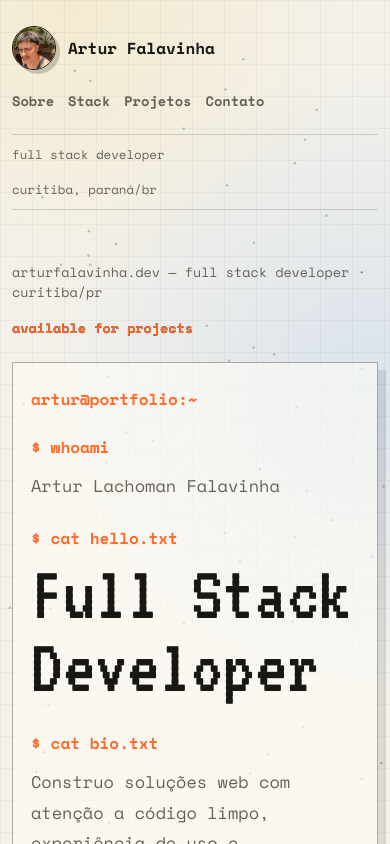
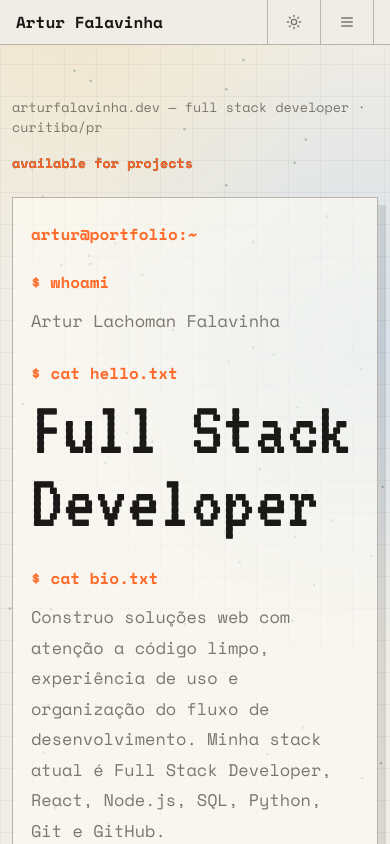
Before and after one commit to Artur-Falavinha/projeto_individual_curriculo_online, a React (Vite) app: page / in a window 390 px wide. Shown: the top 844 px of the page. Built offline with nearby package versions, Linux system fonts and the light colour scheme.

Commit message:
style: ajustar header retro

```diff
--- a/index.html
+++ b/index.html
@@ -9,6 +9,18 @@
     />
     <link rel="icon" type="image/svg+xml" href="%BASE_URL%favicon.svg" />
     <title>Artur Falavinha | Full Stack Developer</title>
+    <script>
+      (() => {
+        const temaSalvo = localStorage.getItem('theme');
+        const temaEscuro =
+          temaSalvo === 'dark' ||
+          (!temaSalvo && window.matchMedia('(prefers-color-scheme: dark)').matches);
+
+        if (temaEscuro) {
+          document.documentElement.classList.add('dark');
+        }
+      })();
+    </script>
   </head>
   <body>
     <div id="root"></div>
--- a/src/componentes/Cabecalho.jsx
+++ b/src/componentes/Cabecalho.jsx
@@ -1,5 +1,31 @@
+import { Menu, Moon, Sun, X } from 'lucide-react';
+import { useEffect, useState } from 'react';
+
+const chaveTema = 'theme';
+
+function obterTemaInicial() {
+  if (typeof window === 'undefined') {
+    return 'light';
+  }
+
+  const temaSalvo = window.localStorage.getItem(chaveTema);
+
+  if (temaSalvo === 'dark' || temaSalvo === 'light') {
+    return temaSalvo;
+  }
+
+  return window.matchMedia('(prefers-color-scheme: dark)').matches ? 'dark' : 'light';
+}
+
+function aplicarTema(tema) {
+  document.documentElement.classList.toggle('dark', tema === 'dark');
+  window.localStorage.setItem(chaveTema, tema);
+}
+
 export function Cabecalho({ curriculo, rotaAtual }) {
   const base = import.meta.env.BASE_URL;
+  const [tema, setTema] = useState(obterTemaInicial);
+  const [menuAberto, setMenuAberto] = useState(false);
   const itensNavegacao = [
     ['about', 'Sobre'],
     ['stack', 'Stack'],
@@ -8,37 +34,93 @@ export function Cabecalho({ curriculo, rotaAtual }) {
   ];
 
   const criarHref = (rota = '') => `${base}${rota}`.replace(/\/{2,}/g, '/');
-  const caminhoFoto = `${base}${curriculo.foto.replace(/^\//, '')}`.replace(/\/{2,}/g, '/');
+  const estaEscuro = tema === 'dark';
+
+  useEffect(() => {
+    aplicarTema(tema);
+  }, [tema]);
+
+  useEffect(() => {
+    setMenuAberto(false);
+  }, [rotaAtual]);
+
+  function alternarTema() {
+    setTema((temaAtual) => (temaAtual === 'dark' ? 'light' : 'dark'));
+  }
 
   return (
-    <header className="cabecalho">
+    <header className="cabecalho retro-header">
       <nav className="cabecalho__nav" aria-label="Navegação principal">
-        <a className="marca" href={criarHref()} aria-current={rotaAtual === 'inicio' ? 'page' : undefined}>
-          <img className="marca__foto" src={caminhoFoto} alt="Foto de Artur Lachoman Falavinha" />
-          <span className="marca__nome">
-            Artur Falavinha
-            <span className="marca__cursor cursor-terminal" aria-hidden="true" />
-          </span>
+        <a className="marca retro-brand" href={criarHref()} aria-current={rotaAtual === 'inicio' ? 'page' : undefined}>
+          Artur Falavinha
+          <span className="marca__cursor cursor-terminal" aria-hidden="true" />
         </a>
 
-        <span className="cabecalho__divisor" aria-hidden="true">
-          |
+        <span className="cabecalho__divisor retro-divider" aria-hidden="true">
+          │
         </span>
 
-        <ul className="navegacao">
+        <ul className="navegacao navegacao--desktop">
           {itensNavegacao.map(([rota, rotulo]) => (
             <li key={rota}>
-              <a href={criarHref(rota)} aria-current={rotaAtual === rota ? 'page' : undefined}>
-                {rotaAtual === rota ? `[${rotulo}]` : rotulo}
+              <a className="retro-nav-link" href={criarHref(rota)} aria-current={rotaAtual === rota ? 'page' : undefined}>
+                {rotulo}
               </a>
             </li>
           ))}
         </ul>
+
+        <div className="cabecalho__espaco" aria-hidden="true" />
+
+        <div className="cabecalho__controles">
+          <div className="cabecalho__controle">
+            <button
+              className="retro-ctrl-btn"
+              type="button"
+              title="Alternar tema"
+              aria-label="Alternar tema"
+              onClick={alternarTema}
+            >
+              {estaEscuro ? <Moon size={16} strokeWidth={2} /> : <Sun size={16} strokeWidth={2} />}
+            </button>
+          </div>
+
+          <div className="cabecalho__menu-mobile">
+            <button
+              className="retro-ctrl-btn"
+              type="button"
+              aria-expanded={menuAberto}
+              aria-label={menuAberto ? 'Fechar menu' : 'Abrir menu'}
+              onClick={() => setMenuAberto((aberto) => !aberto)}
+            >
+              {menuAberto ? <X size={16} strokeWidth={2} /> : <Menu size={16} strokeWidth={2} />}
+            </button>
+
+            {menuAberto && (
+              <div className="menu-mobile" role="menu">
+                {itensNavegacao.map(([rota, rotulo]) => (
+                  <a
+                    className="menu-mobile__item"
+                    href={criarHref(rota)}
+                    key={rota}
+                    role="menuitem"
+                    aria-current={rotaAtual === rota ? 'page' : undefined}
+                  >
+                    {rotulo}
+                  </a>
+                ))}
+              </div>
+            )}
+          </div>
+        </div>
       </nav>
 
-      <div className="cabecalho__status" aria-label="Resumo profissional">
-        <span>{curriculo.titulo}</span>
-        <span>{curriculo.localizacao.replace(', Brasil', '/BR')}</span>
+      <div className="cabecalho__status retro-statusbar" aria-label="Resumo profissional">
+        <span>arturfalavinha.dev.br — {curriculo.titulo.toLowerCase()} · curitiba/pr</span>
+        <span className="retro-status">
+          <span className="retro-dot" aria-hidden="true" />
+          disponível para projetos
+        </span>
       </div>
     </header>
   );
--- a/src/styles.css
+++ b/src/styles.css
@@ -3,21 +3,42 @@
 :root {
   color-scheme: light;
   font-family: "Space Mono", ui-monospace, SFMono-Regular, Consolas, monospace;
-  background: #f4f1ea;
-  color: #171713;
-  --cor-fundo: #f4f1ea;
+  background: #f0ede6;
+  color: #1a1917;
+  --cor-fundo: #f0ede6;
   --cor-papel: #fffdf7;
-  --cor-texto: #171713;
-  --cor-suave: #666258;
-  --cor-linha: rgba(23, 23, 19, 0.18);
-  --cor-linha-forte: rgba(23, 23, 19, 0.34);
+  --cor-texto: #1a1917;
+  --cor-suave: #7a776e;
+  --cor-linha: #b8b4ac;
+  --cor-linha-forte: #b8b4ac;
   --cor-terminal: #11120f;
   --cor-terminal-suave: #303126;
   --cor-terminal-texto: #f3efdf;
   --cor-azul: #1e80ff;
   --cor-laranja: #ff6b2b;
   --cor-amarelo: #f1c84b;
+  --cor-primaria: #2d6a4f;
+  --cor-borda-header: #b8b4ac;
+  --cor-header: #f0ede6;
   --largura: min(896px, calc(100vw - 32px));
+}
+
+:root.dark {
+  color-scheme: dark;
+  background: #0d0d0b;
+  color: #d4d0c8;
+  --cor-fundo: #0d0d0b;
+  --cor-papel: #181914;
+  --cor-texto: #d4d0c8;
+  --cor-suave: #6b6762;
+  --cor-linha: rgba(212, 208, 200, 0.12);
+  --cor-linha-forte: rgba(212, 208, 200, 0.12);
+  --cor-terminal: #d4d0c8;
+  --cor-terminal-suave: #c9c0a8;
+  --cor-terminal-texto: #11120f;
+  --cor-primaria: #52b788;
+  --cor-borda-header: rgba(212, 208, 200, 0.12);
+  --cor-header: #0d0d0b;
 }
 
 * {
@@ -74,47 +95,44 @@ a:focus-visible {
 }
 
 .cabecalho {
-  position: relative;
-  z-index: 1;
-  width: var(--largura);
-  margin: 0 auto;
-  padding: 26px 0 0;
+  position: sticky;
+  top: 0;
+  z-index: 50;
+  width: 100%;
+  margin: 0;
+  padding: 0;
+  border-bottom: 1px solid var(--cor-borda-header);
+  background: var(--cor-header);
+  backdrop-filter: blur(12px);
 }
 
 .cabecalho__nav {
   display: flex;
   align-items: center;
-  gap: 18px;
+  width: 100%;
+  max-width: 896px;
+  min-height: 44px;
+  padding: 0 24px;
+  margin: 0 auto;
+  gap: 0;
   min-width: 0;
 }
 
 .marca {
   display: inline-flex;
   align-items: center;
-  gap: 12px;
+  flex: 0 0 auto;
   min-width: 0;
   color: var(--cor-texto);
+  font-size: 1rem;
+  font-weight: 700;
+  letter-spacing: 0;
   text-decoration: none;
+  transition: color 150ms ease;
 }
 
-.marca__foto {
-  width: 44px;
-  height: 44px;
-  border: 1px solid var(--cor-texto);
-  border-radius: 999px;
-  box-shadow: 4px 4px 0 rgba(23, 23, 19, 0.2);
-  object-fit: cover;
-  object-position: 42% 36%;
-}
-
-.marca__nome {
-  display: inline-flex;
-  align-items: center;
-  overflow: hidden;
-  font-size: 1rem;
-  font-weight: 700;
-  text-overflow: ellipsis;
-  white-space: nowrap;
+.marca:hover {
+  color: var(--cor-primaria);
 }
 
 .marca__cursor {
@@ -122,24 +140,34 @@ a:focus-visible {
 }
 
 .cabecalho__divisor {
-  color: var(--cor-linha-forte);
+  display: inline;
+  margin: 0 12px;
+  color: var(--cor-borda-header);
   font-weight: 700;
 }
 
 .navegacao {
   display: flex;
-  flex-wrap: wrap;
-  gap: 14px;
+  flex: 1 1 auto;
+  align-items: center;
+  gap: 0;
   padding: 0;
   margin: 0;
   list-style: none;
 }
 
 .navegacao a {
+  display: block;
+  min-height: 44px;
+  padding: 0 12px;
+  border-right: 1px solid var(--cor-borda-header);
   color: var(--cor-suave);
-  font-size: 0.86rem;
+  font-size: 0.75rem;
   font-weight: 700;
+  line-height: 44px;
   text-decoration: none;
+  text-transform: uppercase;
+  letter-spacing: 0.12em;
   transition:
     color 160ms ease,
     background 160ms ease;
@@ -150,17 +178,118 @@ a:focus-visible {
   color: var(--cor-texto);
 }
 
+.cabecalho__espaco {
+  display: none;
+}
+
+.cabecalho__controles {
+  display: flex;
+  align-items: center;
+  gap: 0;
+  border-left: 1px solid var(--cor-borda-header);
+}
+
+.cabecalho__controle,
+.cabecalho__menu-mobile {
+  position: relative;
+  display: flex;
+  align-items: center;
+  min-height: 44px;
+  padding: 0 8px;
+  border-right: 1px solid var(--cor-borda-header);
+}
+
+.retro-ctrl-btn {
+  display: inline-flex;
+  align-items: center;
+  justify-content: center;
+  width: 36px;
+  height: 36px;
+  padding: 0;
+  border: 0;
+  border-radius: 0;
+  background: transparent;
+  color: var(--cor-suave);
+  cursor: pointer;
+  transition: color 150ms ease;
+}
+
+.retro-ctrl-btn:hover,
+.retro-ctrl-btn:focus-visible {
+  color: var(--cor-texto);
+}
+
+.cabecalho__menu-mobile {
+  display: none;
+}
+
+.menu-mobile {
+  position: absolute;
+  top: 100%;
+  right: 0;
+  z-index: 60;
+  min-width: 188px;
+  border: 1px solid var(--cor-borda-header);
+  background: var(--cor-header);
+  backdrop-filter: blur(12px);
+}
+
+.menu-mobile__item {
+  display: block;
+  padding: 12px 14px;
+  border-bottom: 1px solid var(--cor-borda-header);
+  color: var(--cor-suave);
+  font-size: 0.75rem;
+  font-weight: 700;
+  text-decoration: none;
+  text-transform: uppercase;
+  letter-spacing: 0.12em;
+}
+
+.menu-mobile__item:last-child {
+  border-bottom: 0;
+}
+
+.menu-mobile__item:hover,
+.menu-mobile__item[aria-current="page"] {
+  color: var(--cor-texto);
+}
+
 .cabecalho__status {
   display: flex;
   justify-content: space-between;
   gap: 16px;
-  margin-top: 22px;
-  padding: 10px 0;
+  width: 100%;
+  min-height: 24px;
+  margin: 0;
+  padding: 2px 24px;
   border-top: 1px solid var(--cor-linha);
-  border-bottom: 1px solid var(--cor-linha);
+  border-bottom: 0;
+  background: rgba(45, 106, 79, 0.05);
   color: var(--cor-suave);
-  font-size: 0.78rem;
+  font-size: 0.625rem;
+  letter-spacing: 0.12em;
   text-transform: lowercase;
+}
+
+.cabecalho__status > span:first-child {
+  text-transform: uppercase;
+}
+
+.retro-status {
+  display: inline-flex;
+  align-items: center;
+  gap: 6px;
+  text-transform: lowercase;
+}
+
+.retro-dot {
+  display: inline-block;
+  width: 6px;
+  height: 6px;
+  border-radius: 999px;
+  background: var(--cor-primaria);
+  box-shadow: 0 0 8px rgba(45, 106, 79, 0.55);
 }
 
 .conteudo {
@@ -615,20 +744,32 @@ a:focus-visible {
     --largura: min(100vw - 24px, 896px);
   }
 
-  .cabecalho__nav,
-  .cabecalho__status,
   .status-global,
   .rodape {
     align-items: flex-start;
     flex-direction: column;
   }
 
-  .cabecalho__divisor {
+  .cabecalho__nav {
+    padding: 0 16px;
+  }
+
+  .cabecalho__divisor,
+  .navegacao--desktop {
     display: none;
   }
 
-  .navegacao {
-    gap: 10px 14px;
+  .cabecalho__espaco {
+    display: block;
+    flex: 1 1 auto;
+  }
+
+  .cabecalho__menu-mobile {
+    display: flex;
+  }
+
+  .cabecalho__status {
+    display: none;
   }
 
   .terminal {
```
